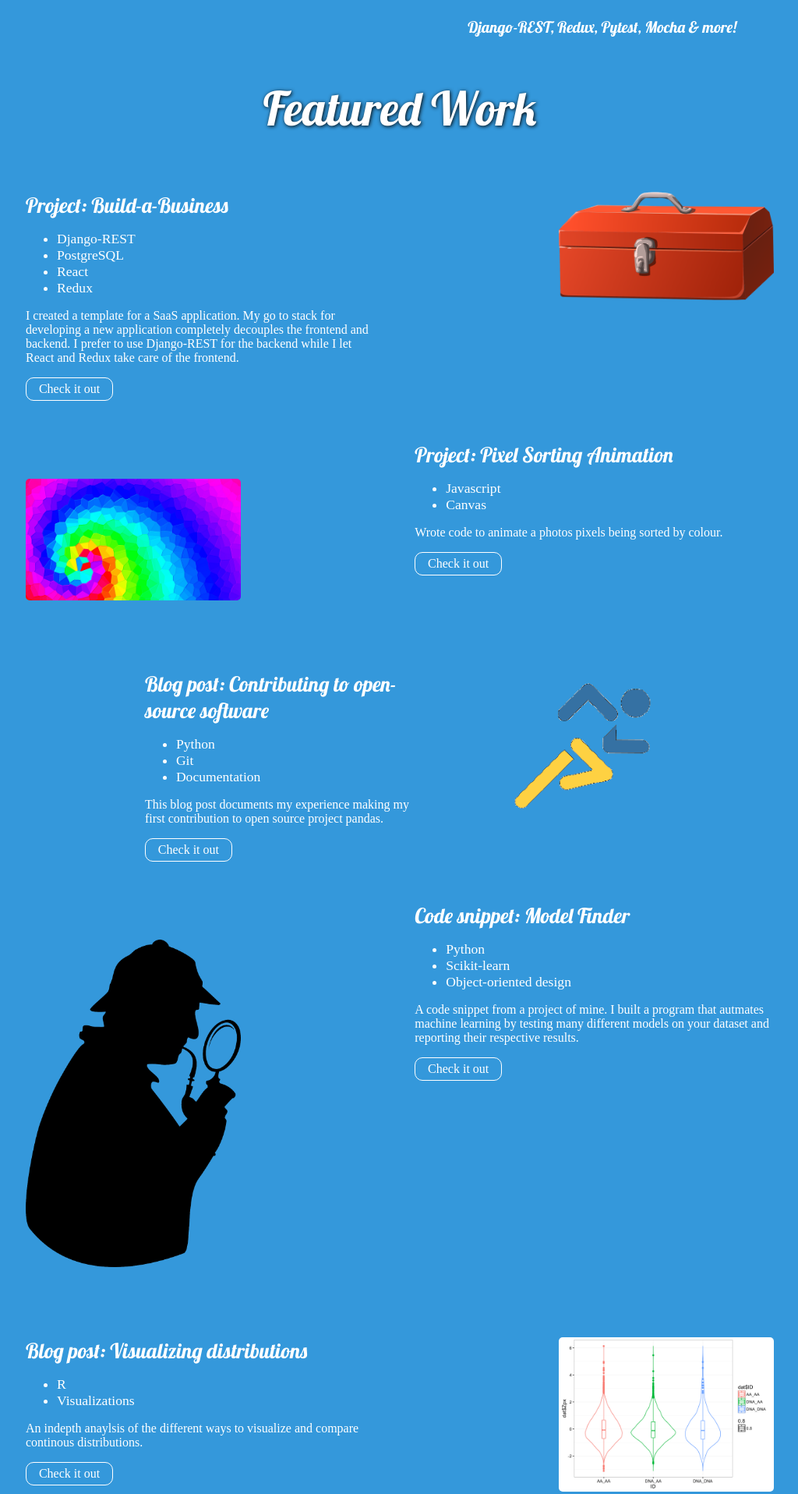
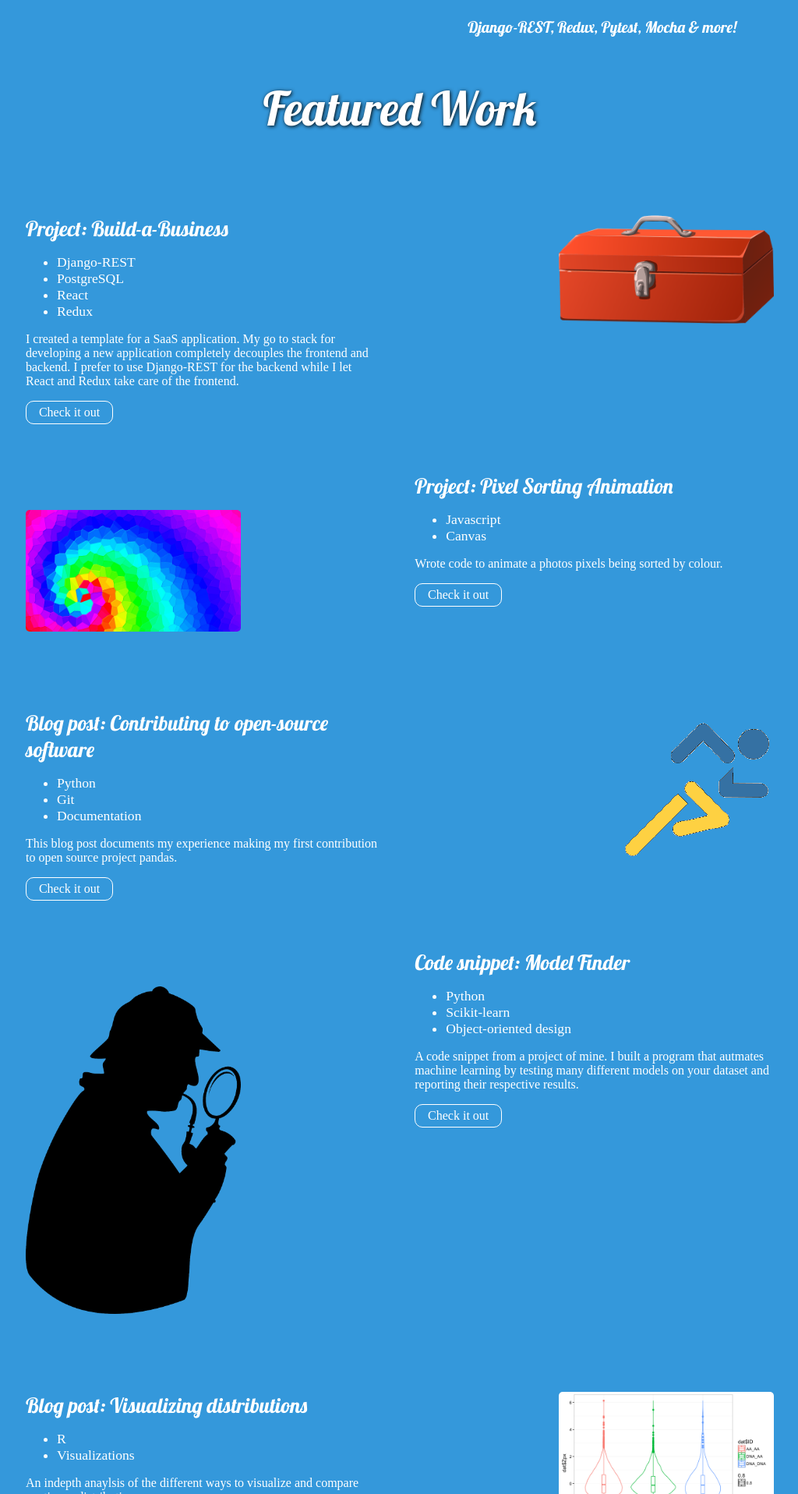
Before and after one commit to mlafore3/mlafore3.github.io, a Jekyll site: the page built from index.html, in a window 1280 px wide. Shown: the part 1619-3535 px from the top of the page at 78% size, without its empty margins (127-1151 px from the left). Built offline with Jekyll 4.4.1, drawn with Linux system fonts in a browser that asks for light colours; nearby versions of some CDN libraries.

Commit message:
fixed a padding issue

```diff
--- a/_includes/projects-home.html
+++ b/_includes/projects-home.html
@@ -34,7 +34,7 @@
   <div class="images-right">
     <img alt="mountains" src="{{ "/assets/img/pandas-sprint.png" | prepend: site.baseurl }}" />
   </div>
-  <div class="contents-left">
+  <div class="contents">
     <div style='font-family: Lobster, cursive; font-size: 20pt;'>Blog post: Contributing to open-source software</div>
     <ul>
       <li>Python</li>
--- a/_sass/site.scss
+++ b/_sass/site.scss
@@ -28,8 +28,7 @@ body {
 }
 
 .user-projects {
-  margin: 20px auto;
-  padding-top: 50px;
+  padding-top: 100px;
   img {
     max-width: 60%;
     border-radius: 5px;
```
Also changed, not shown: 4 other files.
